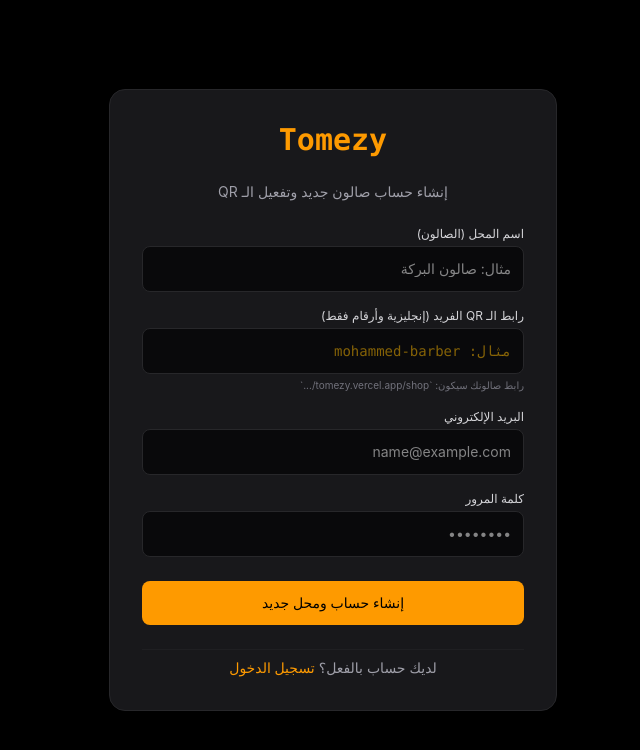
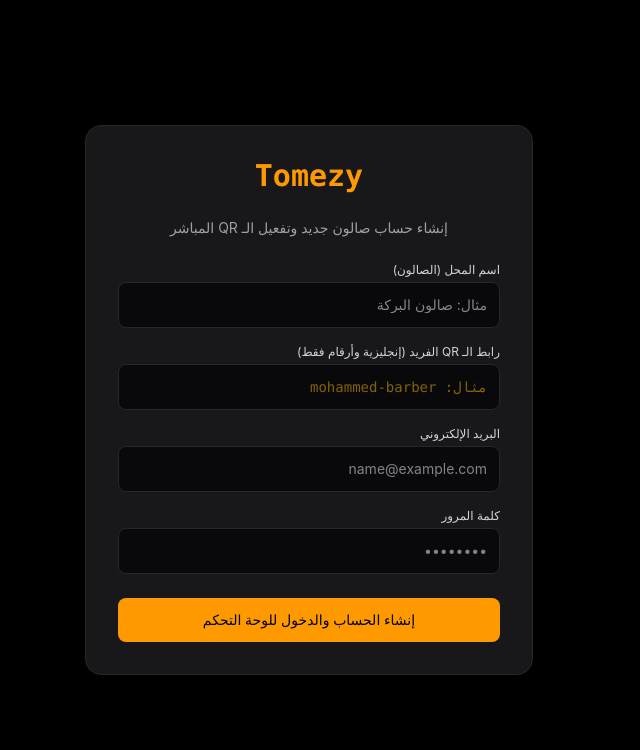
Before and after one commit to mohamedbensidii/tomezy.zip, a Next.js app: page /register in a window 1280 px wide. Shown: the top 750 px of the page, without its empty margins (454-1094 px from the left). Built offline with nearby package versions, Linux system fonts and the light colour scheme; no server answers.

Commit message:
update page.tsx

```diff
--- a/app/register/page.tsx
+++ b/app/register/page.tsx
@@ -3,7 +3,6 @@
 import { useState } from 'react';
 import { createClient } from '@/lib/supabase/client';
 import { useRouter } from 'next/navigation';
-import Link from 'next/link'; // مدمج ومستورد بشكل صحيح 100% لمنع أخطاء Vercel
 
 export default function RegisterPage() {
   const [shopName, setShopName] = useState('');
@@ -16,7 +15,6 @@
   const supabase = createClient();
   const router = useRouter();
 
-  // تنظيف الرابط الفريد تلقائياً أثناء الكتابة
   const handleSlugChange = (val: string) => {
     const cleaned = val
       .toLowerCase()
@@ -37,35 +35,54 @@
     }
 
     try {
-      // 1. إنشاء الحساب
+      // 1. محاولة إنشاء الحساب في Supabase Auth
       const { data: authData, error: authError } = await supabase.auth.signUp({
         email,
         password,
       });
 
-      if (authError) throw authError;
+      // إذا كان الحساب موجود مسبقاً، سنحاول تسجيل الدخول به مباشرة لإكمال العملية
+      let userId = authData?.user?.id;
 
-      if (authData?.user) {
-        // 2. إدخال بيانات الصالون
+      if (authError) {
+        if (authError.message.includes('already registered') || authError.message.includes('exists')) {
+          // تسجيل الدخول الفوري إذا كان الحساب موجوداً بالفعل لتفادي التعليق
+          const { data: loginData, error: loginError } = await supabase.auth.signInWithPassword({
+            email,
+            password,
+          });
+          if (loginError) throw loginError;
+          userId = loginData?.user?.id;
+        } else {
+          throw authError;
+        }
+      }
+
+      if (userId) {
+        // 2. إدخال بيانات الصالون أو تحديثها في قاعدة البيانات
         const { error: shopError } = await supabase
           .from('shops')
-          .insert({
-            owner_id: authData.user.id,
+          .upsert({
+            owner_id: userId,
             name: shopName,
             slug: slug
-          });
+          }, { onConflict: 'owner_id' }); // لتفادي أخطاء التكرار والدمج المباشر
 
         if (shopError) {
           if (shopError.message.includes('unique') || shopError.code === '23505') {
-            throw new Error('هذا الاسم الفريد مأخوذ من قبل! اختر اسماً آخر.');
+            throw new Error('هذا الاسم الفريد مأخوذ من قبل! اختر اسماً آخر للرابط.');
           }
           throw shopError;
         }
 
+        // 3. التوجيه الفوري والمباشر إلى لوحة التحكم
         router.push('/dashboard');
+      } else {
+        throw new Error('لم نتمكن من الحصول على معرف المستخدم، يرجى المحاولة مجدداً.');
       }
+
     } catch (err: any) {
-      setErrorMsg(err.message || 'حدث خطأ ما أثناء عملية التسجيل');
+      setErrorMsg(err.message || 'حدث خطأ أثناء إعداد الحساب');
     } finally {
       setLoading(false);
     }
@@ -75,7 +92,7 @@
     <div className="min-h-screen bg-black flex flex-col items-center justify-center p-4">
       <div className="w-full max-w-md bg-zinc-900 border border-zinc-800 p-8 rounded-2xl space-y-6">
         <h1 className="text-3xl font-bold text-center text-amber-500 font-mono">Tomezy</h1>
-        <p className="text-center text-zinc-400 text-sm">إنشاء حساب صالون جديد وتفعيل الـ QR</p>
+        <p className="text-center text-zinc-400 text-sm">إنشاء حساب صالون جديد وتفعيل الـ QR المباشر</p>
 
         {errorMsg && (
           <div className="bg-red-950/50 border border-red-500 text-red-400 p-3 rounded-lg text-sm text-center">
@@ -106,7 +123,6 @@
               placeholder="مثال: mohammed-barber"
               className="w-full bg-zinc-950 border border-zinc-800 rounded-lg p-3 text-amber-400 font-mono text-sm focus:outline-none focus:border-amber-500"
             />
-            <p className="text-[10px] text-zinc-500 mt-1">رابط صالونك سيكون: `tomezy.vercel.app/shop/{slug || '...'}`</p>
           </div>
 
           <div>
@@ -138,20 +154,9 @@
             disabled={loading}
             className="w-full bg-amber-500 hover:bg-amber-600 disabled:bg-zinc-700 text-black font-medium p-3 rounded-lg text-sm transition-colors mt-2"
           >
-            {loading ? 'جاري الإنشاء...' : 'إنشاء حساب ومحل جديد'}
+            {loading ? 'جاري الدخول الفوري...' : 'إنشاء الحساب والدخول للوحة التحكم'}
           </button>
         </form>
-
-        {/* زر تسجيل الدخول المضمون */}
-        <div className="text-center pt-2 border-t border-zinc-800/50">
-          <p className="text-sm text-zinc-400">
-            لديك حساب بالفعل؟{" "}
-            <Link href="/login" className="text-amber-500 hover:text-amber-400 font-medium transition-colors hover:underline">
-              تسجيل الدخول
-            </Link>
-          </p>
-        </div>
-
       </div>
     </div>
   );
```
